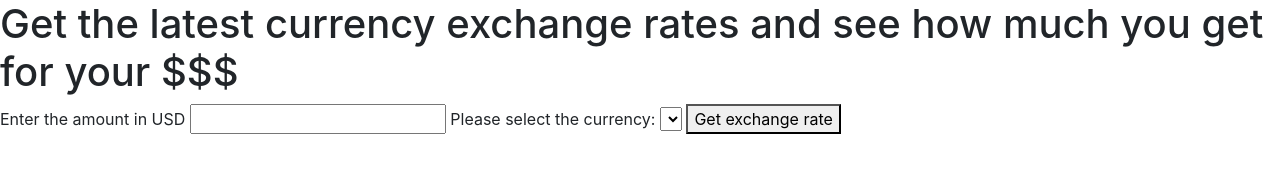
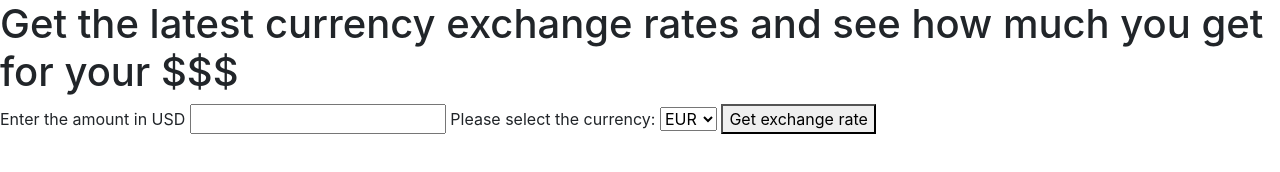
Before and after one commit to dmagic1304/Currency-Exchanger, a website built with webpack: page src/index.html in a window 1280 px wide. Built offline with nearby package versions, Linux system fonts and the light colour scheme.

Commit message:
It will display five options in the drop down menu

```diff
--- a/src/index.html
+++ b/src/index.html
@@ -10,11 +10,11 @@
     <input type="number" id="usd" required>
     <label for="exchange-option">Please select the currency:</label>
     <select name="exchange-option" id="exchange-option">
-      <option value=""></option>
-      <option value=""></option>
-      <option value=""></option>
-      <option value=""></option>
-      <option value=""></option>
+      <option value="EUR">EUR</option>
+      <option value="GBP">GBP</option>
+      <option value="CAD">CAD</option>
+      <option value="NZD">NZD</option>
+      <option value="AUD">AUD</option>
     </select>
     <button type="submit">Get exchange rate</button>
   </form>
```
